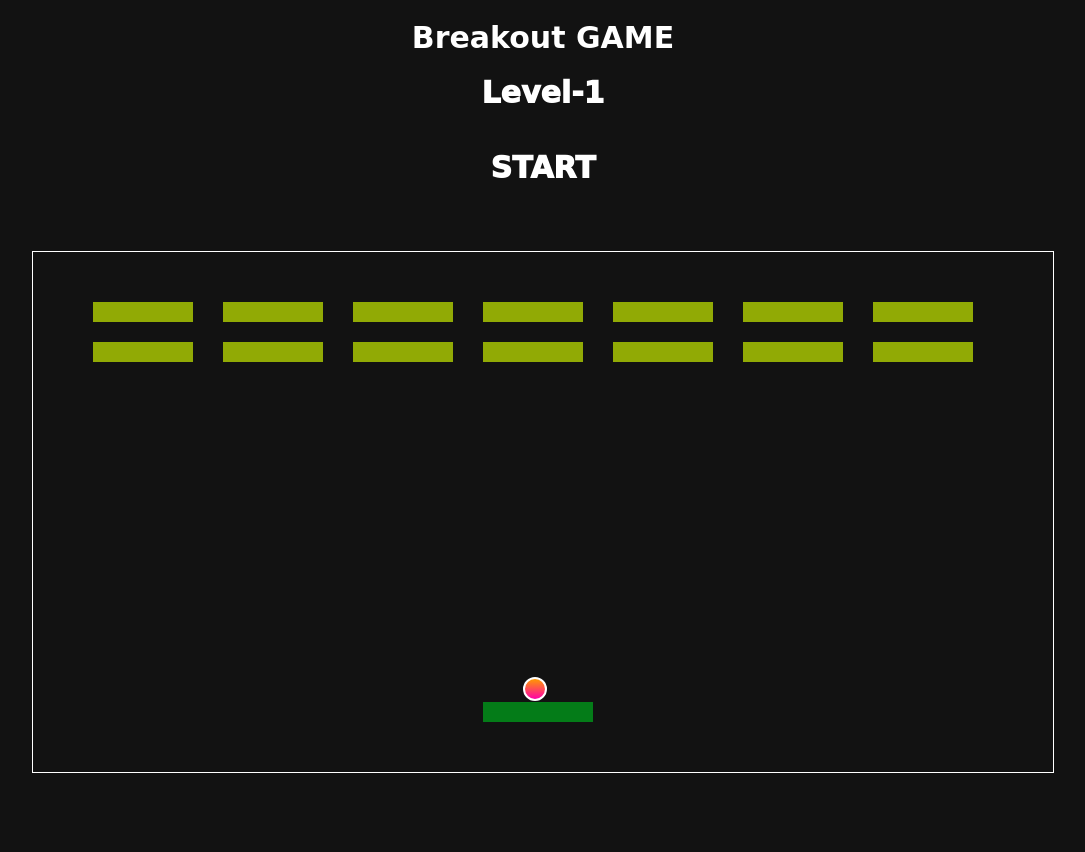
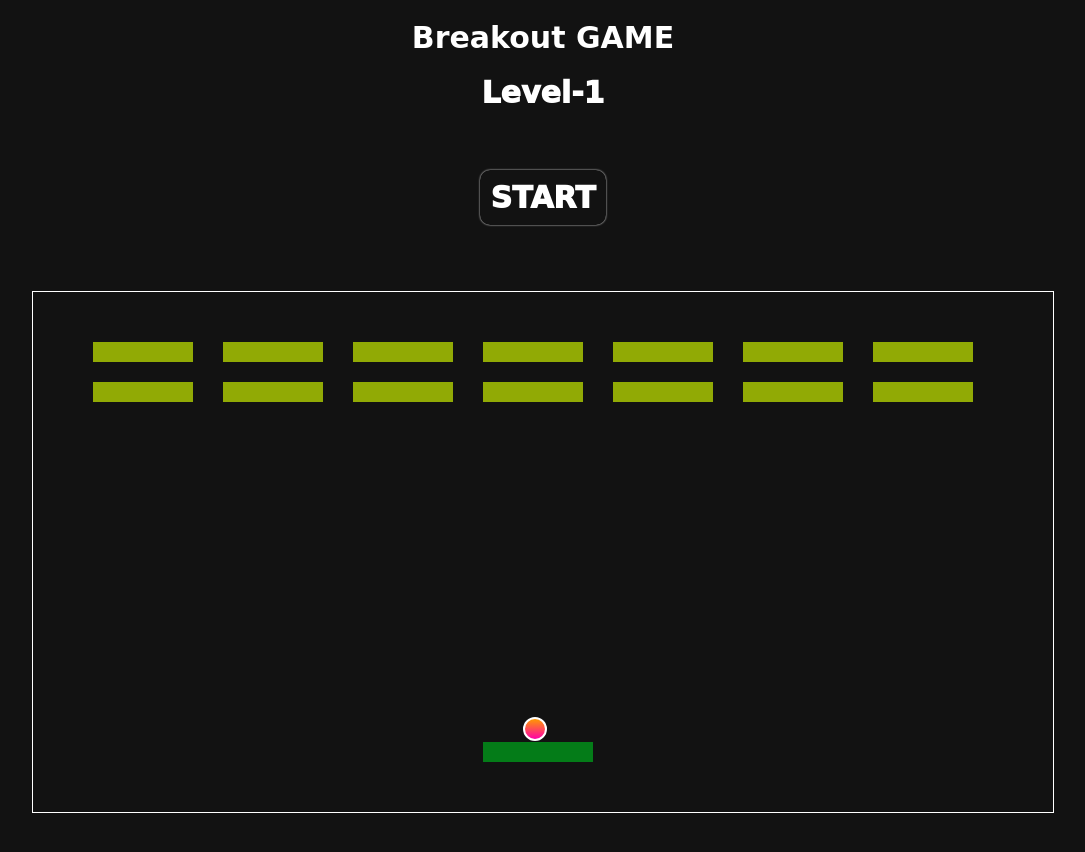
Before and after one commit to CemBOLAT/Breakout-Game, a plain HTML site: page index.html in a window 1280 px wide. Shown: the top 852 px of the page, without its empty margins (97-1182 px from the left). Drawn offline with Linux system fonts and the light colour scheme.

Commit message:
Update style.css

```diff
--- a/style.css
+++ b/style.css
@@ -84,11 +84,9 @@
     z-index: -99;
     user-select: none;
 }
-#nextLevelButton{
+.button{
     transition: var(--transition);
-    opacity: 0;
     margin-top: 0.5rem;
-    z-index: -9;
     user-select: none;
     padding: 10px;
     border-radius: 10px;
@@ -100,6 +98,14 @@
     margin-left: auto;
     animation: forwards 500ms shadowAnimation;
     animation-iteration-count: infinite;
+}
+#startButton{
+    font-size: 30px;
+    margin-top: 20px;
+}
+#nextLevelButton{
+    z-index: -9;
+    opacity: 0;
 }
 @keyframes shadowAnimation {
     0%{
```
